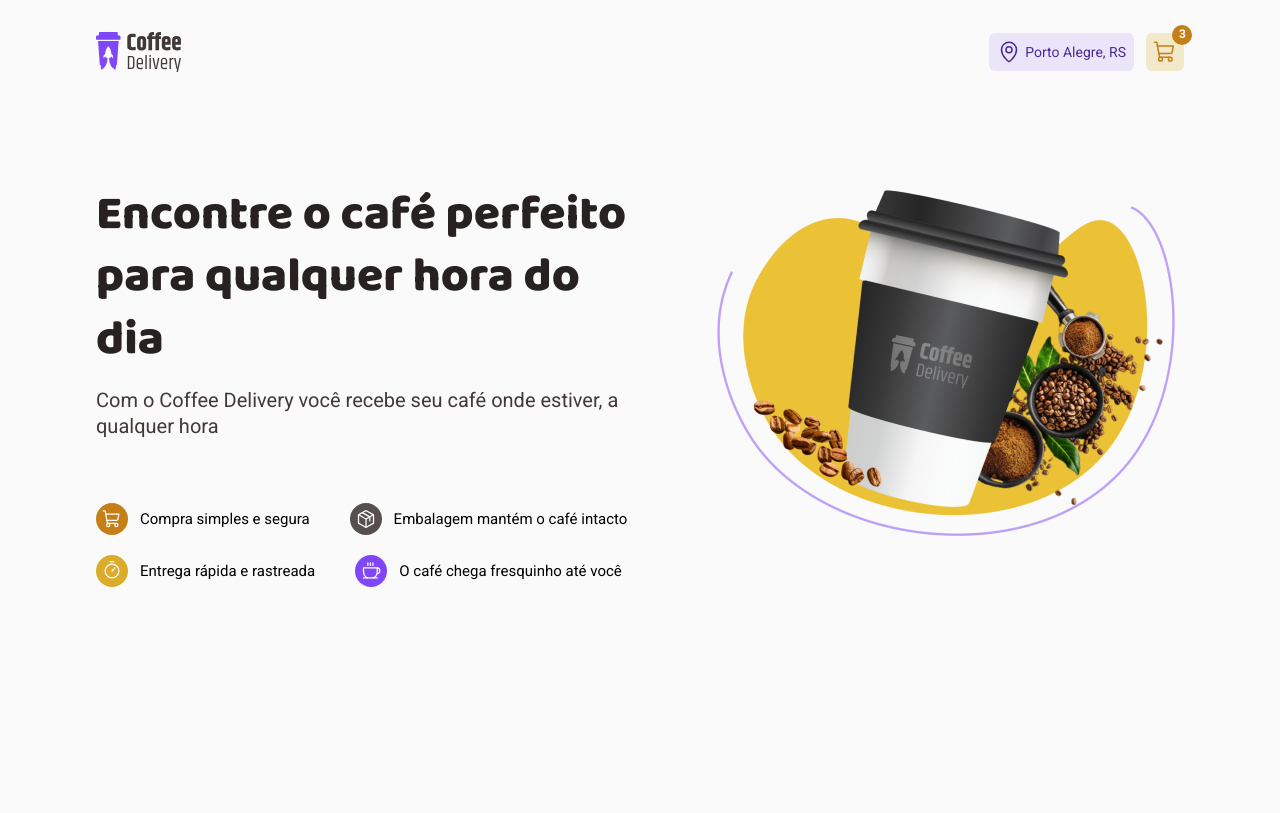
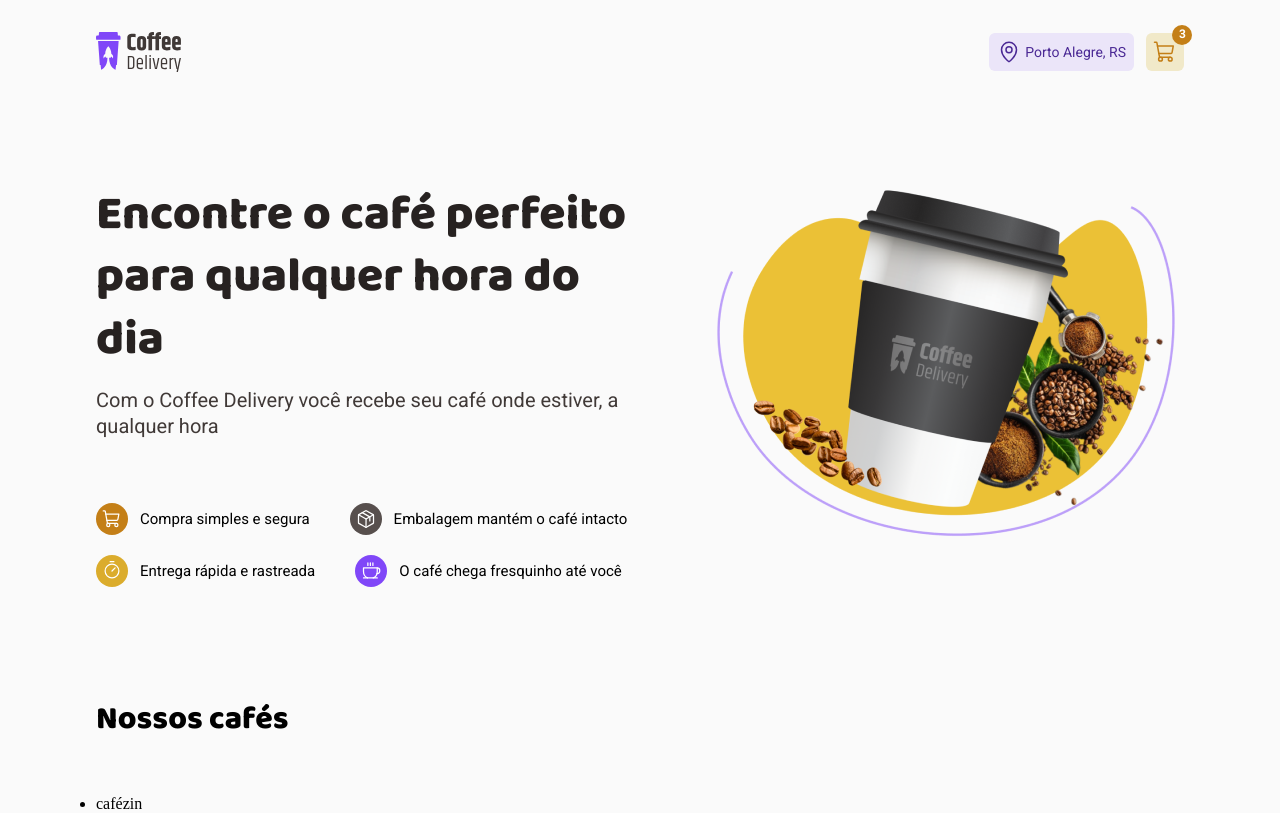
Before and after one commit to rafa-souza-dev/coffee-delivery, a React (Vite) app: page / in a window 1280 px wide. Built offline with nearby package versions, Linux system fonts and the light colour scheme.

Commit message:
prepare the list of coffees

```diff
--- a/src/screens/Home/index.tsx
+++ b/src/screens/Home/index.tsx
@@ -1,4 +1,4 @@
-import { GridBanner, MenuInfo } from './styles'
+import { GridBanner, ListCoffees, MenuInfo } from './styles'
 import { ShoppingCart, Package, Timer, Coffee } from 'phosphor-react'
 import { Container } from '../../components/Container'
 import mainImage from '../../assets/main-image.png'
@@ -46,6 +46,12 @@ export function Home() {
         </MenuInfo>
         <img src={mainImage} alt="" />
       </GridBanner>
+      <ListCoffees>
+        <h1>Nossos cafés</h1>
+        <ul>
+          <li>cafézin</li>
+        </ul>
+      </ListCoffees>
     </Container>
   )
 }
--- a/src/screens/Home/styles.ts
+++ b/src/screens/Home/styles.ts
@@ -135,3 +135,19 @@ export const MenuInfo = styled.div`
       `}
   }
 `
+
+export const ListCoffees = styled.main`
+  display: flex;
+  flex-direction: column;
+  gap: 3.375rem;
+
+  margin-top: 7rem;
+
+  h1 {
+    font-family: 'Baloo 2';
+    font-style: normal;
+    font-weight: 800;
+    font-size: 32px;
+    line-height: 41.6px;
+  }
+`
```
